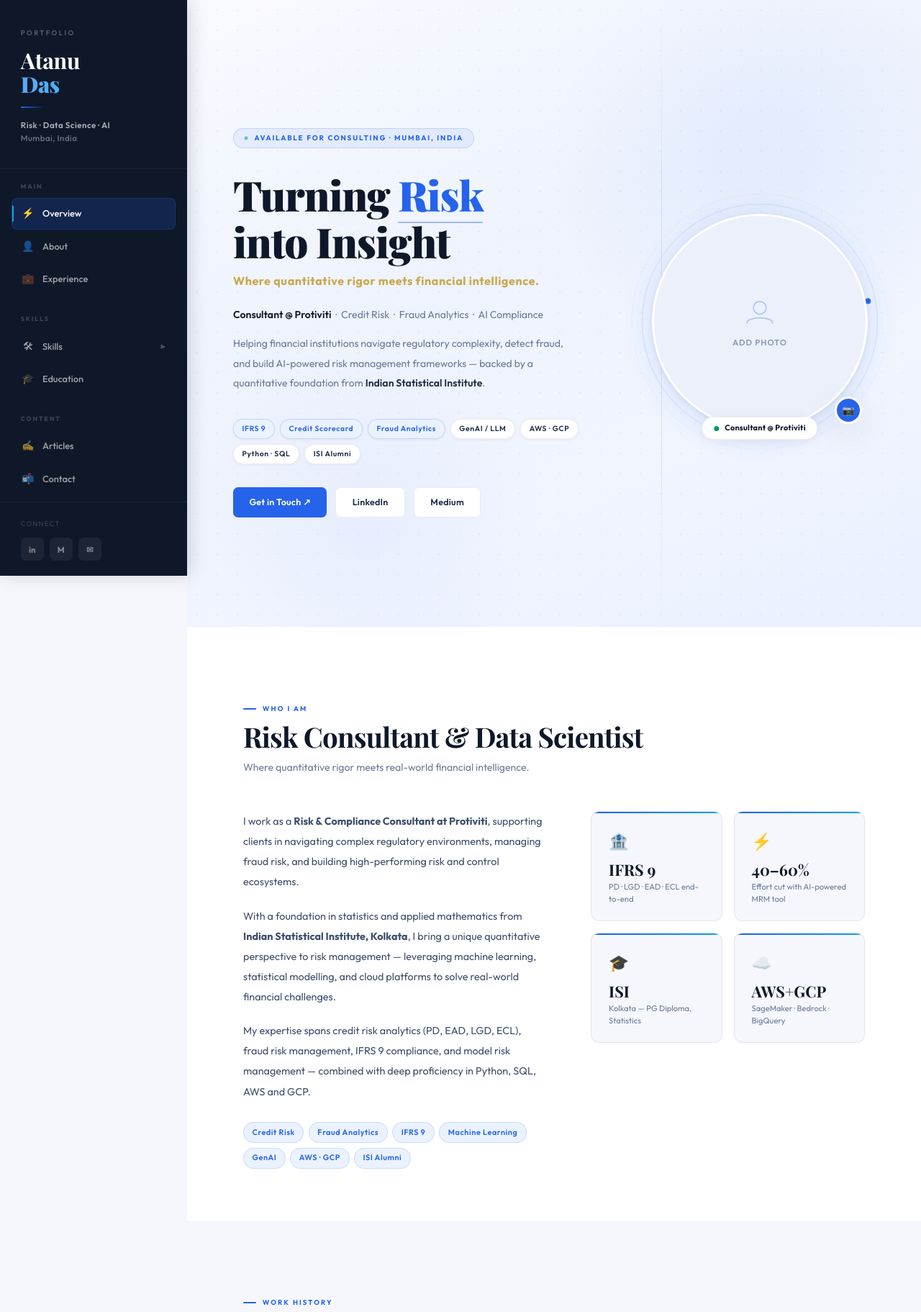
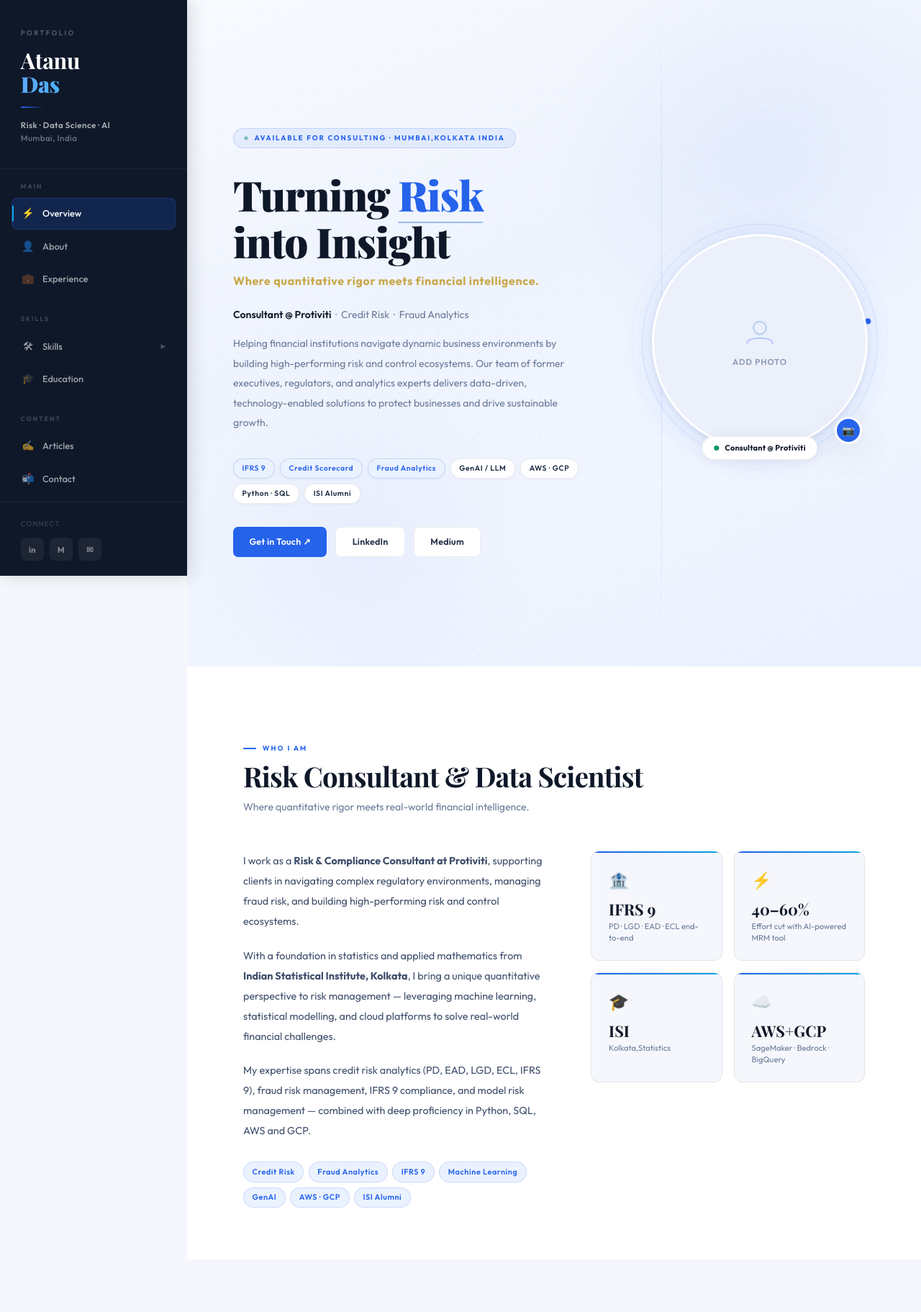
Before and after one commit to atanu-isi/Portfolio-Atanu-, a Flask app: page / in a window 1280 px wide. Shown: the top 1823 px of the page at 72% size. Run offline with Flask 3, Linux system fonts and the light colour scheme; data that the repository does not hold is empty.

Commit message:
Revise consulting information and descriptions in index.html
Updated the hero section text and descriptions to reflect new consulting capabilities and expertise.

```diff
--- a/templates/index.html
+++ b/templates/index.html
@@ -708,7 +708,7 @@
     <div style="animation:fadeUp .85s ease both">
       <div class="hero-eyebrow">
         <span class="hero-eyebrow-dot"></span>
-        <span class="hero-eyebrow-text">Available for Consulting · Mumbai, India</span>
+        <span class="hero-eyebrow-text">Available for Consulting · Mumbai,Kolkata India</span>
       </div>
       <h1 class="hero-headline">
         Turning <span class="accent-word">Risk</span><br>
@@ -718,11 +718,12 @@
         <span>Where quantitative rigor meets financial intelligence.</span>
       </div>
       <div class="hero-role-line">
-        <strong>Consultant @ Protiviti</strong> &nbsp;·&nbsp; Credit Risk &nbsp;·&nbsp; Fraud Analytics &nbsp;·&nbsp; AI Compliance
+        <strong>Consultant @ Protiviti</strong> &nbsp;·&nbsp; Credit Risk &nbsp;·&nbsp; Fraud Analytics
       </div>
-      <p class="hero-desc">
-        Helping financial institutions navigate regulatory complexity, detect fraud, and build AI-powered risk management frameworks — backed by a quantitative foundation from <strong>Indian Statistical Institute</strong>.
-      </p>
+
+<p class="hero-desc">
+  Helping financial institutions navigate dynamic business environments by building high-performing risk and control ecosystems. Our team of former executives, regulators, and analytics experts delivers data-driven, technology-enabled solutions to protect businesses and drive sustainable growth.
+</p>
       <div class="hero-pills">
         <span class="hero-pill highlighted">IFRS 9</span>
         <span class="hero-pill highlighted">Credit Scorecard</span>
@@ -773,7 +774,7 @@
       <div class="about-text">
         <p>I work as a <strong>Risk & Compliance Consultant at Protiviti</strong>, supporting clients in navigating complex regulatory environments, managing fraud risk, and building high-performing risk and control ecosystems.</p>
         <p>With a foundation in statistics and applied mathematics from <strong>Indian Statistical Institute, Kolkata</strong>, I bring a unique quantitative perspective to risk management — leveraging machine learning, statistical modelling, and cloud platforms to solve real-world financial challenges.</p>
-        <p>My expertise spans credit risk analytics (PD, EAD, LGD, ECL), fraud risk management, IFRS 9 compliance, and model risk management — combined with deep proficiency in Python, SQL, AWS and GCP.</p>
+        <p>My expertise spans credit risk analytics (PD, EAD, LGD, ECL, IFRS 9), fraud risk management, IFRS 9 compliance, and model risk management — combined with deep proficiency in Python, SQL, AWS and GCP.</p>
         <div class="about-pills">
           <span class="pill">Credit Risk</span>
           <span class="pill">Fraud Analytics</span>
@@ -798,7 +799,7 @@
         <div class="stat-card">
           <div class="stat-icon">🎓</div>
           <div class="stat-num">ISI</div>
-          <div class="stat-lbl">Kolkata — PG Diploma, Statistics</div>
+          <div class="stat-lbl">Kolkata,Statistics</div>
         </div>
         <div class="stat-card">
           <div class="stat-icon">☁️</div>
```
